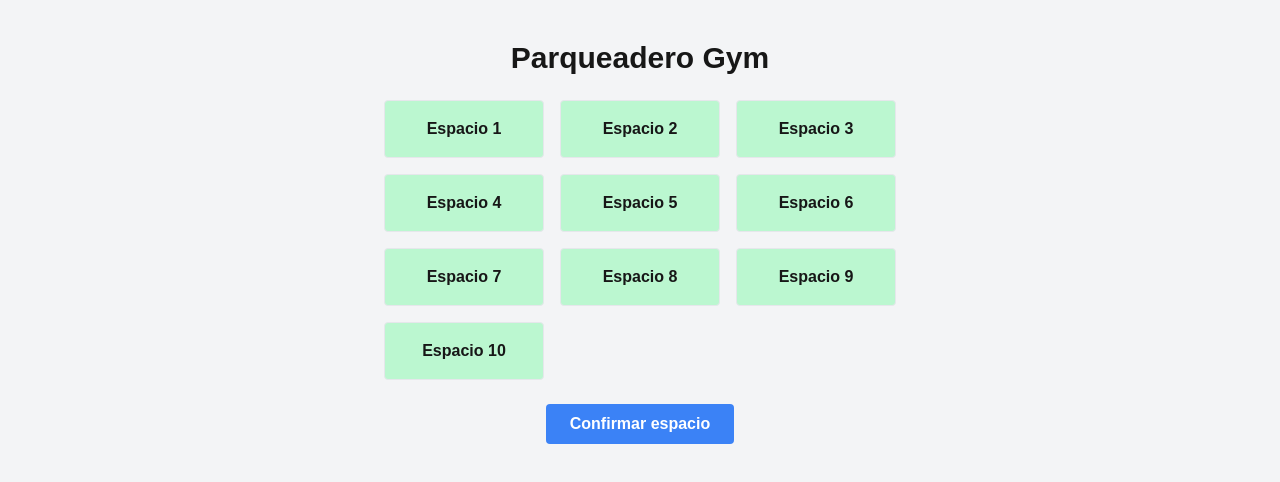
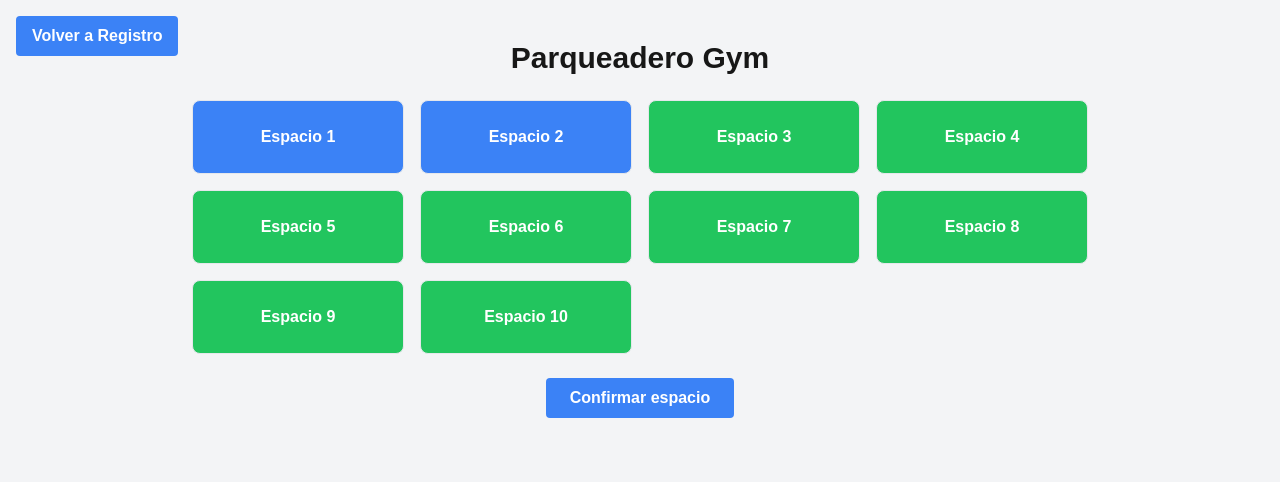
Before and after one commit to BrayanOrtigoza07/parqueaderivirtual, a Next.js app: page /gym in a window 1280 px wide. Shown: the top 482 px of the page. Built offline with nearby package versions, Linux system fonts and the light colour scheme; no server answers; the database is empty.

Commit message:
Integración38

```diff
--- a/app/gym/page.tsx
+++ b/app/gym/page.tsx
@@ -15,14 +15,12 @@ function ParkingContent() {
   const router = useRouter();
   const searchParams = useSearchParams();
 
-  // Obtener datos del usuario desde los parámetros de búsqueda
   const userData = {
     name: searchParams.get('name') || 'Usuario Anónimo',
     role: searchParams.get('role') || 'No especificado',
     plate: searchParams.get('plate') || 'Sin placa',
   };
 
-  // Definir los espacios de parqueaderos con tipos explícitos
   const parkingSpaces: Record<string, number> = {
     'Parqueadero Gym': 10,
     'Parqueadero Agronomía': 12,
@@ -34,7 +32,6 @@ function ParkingContent() {
   const [selectedSpace, setSelectedSpace] = useState<number | null>(null);
   const [isConfirmed, setIsConfirmed] = useState(false);
 
-  // Cargar espacios ocupados desde la base de datos
   useEffect(() => {
     const fetchOccupiedSpaces = async () => {
       try {
@@ -124,20 +121,28 @@ function ParkingContent() {
   }
 
   return (
-    <div className="min-h-screen bg-gray-100 py-10">
+    <div className="min-h-screen bg-gray-100 py-10 relative">
+      <button
+        onClick={() => router.push('/registro')}
+        className="absolute top-4 left-4 px-4 py-2 bg-blue-500 text-white font-semibold rounded hover:bg-blue-600"
+      >
+        Volver a Registro
+      </button>
       <h1 className="text-3xl font-bold text-center mb-6">{selectedParkingLot}</h1>
-      <div className="grid grid-cols-3 gap-4 max-w-lg mx-auto">
+      <div className="grid grid-cols-4 gap-4 max-w-4xl mx-auto">
         {spaces.map((space) => (
           <button
             key={space.id}
             onClick={() => handleSpaceSelect(space.id)}
             disabled={space.status === 'Ocupado'}
-            className={`p-4 border rounded text-center font-bold ${
+            className={`p-6 border rounded-lg text-center font-bold ${
               space.status === 'Disponible'
-                ? selectedSpace === space.id
-                  ? 'bg-blue-300 text-white'
-                  : 'bg-green-200'
-                : 'bg-red-200 text-gray-500 cursor-not-allowed'
+                ? space.id === 1 || space.id === 2
+                  ? 'bg-blue-500 text-white'
+                  : 'bg-green-500 text-white'
+                : 'bg-red-500 text-white'
+            } ${
+              space.status === 'Ocupado' ? 'cursor-not-allowed' : 'hover:scale-105 transform transition-transform'
             }`}
           >
             {space.status === 'Disponible' ? `Espacio ${space.id}` : 'Ocupado'}
```
